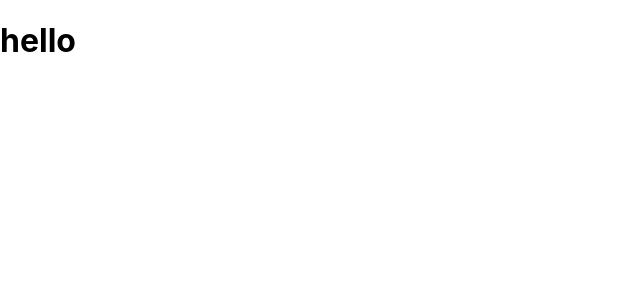
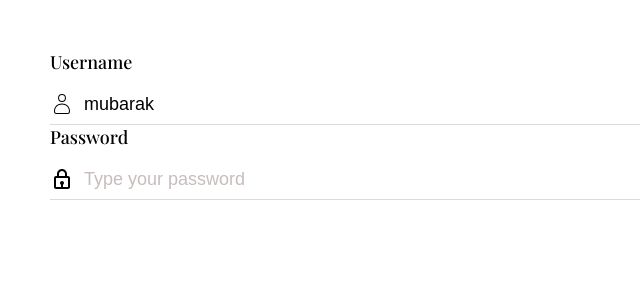
Before and after one commit to mbk97/notes, a React (Create React App) app: page / in a window 1280 px wide. Shown: the top 300 px of the page, without its empty margins (0-640 px from the left). Built offline with nearby package versions, Linux system fonts and the light colour scheme.

Commit message:
this commit contains the reuseable input component

```diff
--- a/package.json
+++ b/package.json
@@ -13,6 +13,7 @@
     "@types/styled-components": "^5.1.26",
     "react": "^18.2.0",
     "react-dom": "^18.2.0",
+    "react-icons": "^4.7.1",
     "react-scripts": "5.0.1",
     "styled-components": "^5.3.6",
     "typescript": "^4.9.4",
--- a/public/index.html
+++ b/public/index.html
@@ -15,6 +15,17 @@
       user's mobile device or desktop. See https://developers.google.com/web/fundamentals/web-app-manifest/
     -->
     <link rel="manifest" href="%PUBLIC_URL%/manifest.json" />
+    <link rel="preconnect" href="https://fonts.googleapis.com" />
+    <link rel="preconnect" href="https://fonts.gstatic.com" crossorigin />
+    <link
+      href="https://fonts.googleapis.com/css2?family=Playfair+Display:wght@400;500;600&display=swap"
+      rel="stylesheet"
+    />
+    <link
+      href="https://fonts.googleapis.com/css2?family=Bitter:wght@500&family=Playfair+Display:wght@400;500;600&display=swap"
+      rel="stylesheet"
+    />
+
     <!--
       Notice the use of %PUBLIC_URL% in the tags above.
       It will be replaced with the URL of the `public` folder during the build.
--- a/src/App.tsx
+++ b/src/App.tsx
@@ -1,9 +1,33 @@
 import React from "react";
+import AuthInput from "./components/Inputs/AuthInput";
+import { GlobalStyle } from "./GlobalStyle/GlobalStyle";
+import { CiUser } from "react-icons/ci";
+import { BiLock } from "react-icons/bi";
 
 function App() {
   return (
-    <div className="App">
-      <h1>hello</h1>
+    <div
+      className="App"
+      style={{
+        margin: "50px",
+      }}
+    >
+      <GlobalStyle />
+      <AuthInput
+        type="text"
+        placeholder="Type your username"
+        Icon={CiUser}
+        name="name"
+        labelTitle="Username"
+        value="mubarak"
+      />
+      <AuthInput
+        type="password"
+        placeholder="Type your password"
+        Icon={BiLock}
+        name="password"
+        labelTitle="Password"
+      />
     </div>
   );
 }
--- /dev/null
+++ b/src/GlobalStyle/GlobalStyle.ts
@@ -0,0 +1,15 @@
+import { createGlobalStyle } from "styled-components";
+
+export const GlobalStyle = createGlobalStyle`
+*{
+    padding: 0;
+    margin: 0;
+}
+
+body{
+    font-family: 'Playfair Display', serif;
+    /* font-family: 'Bitter', serif; */
+    /*use this commented fonts for headers */
+}
+
+`;
--- /dev/null
+++ b/src/components/Inputs/AuthInput.tsx
@@ -0,0 +1,76 @@
+import React from "react";
+import styled from "styled-components";
+
+interface InputProps {
+  type: string;
+  placeholder: string;
+  Icon: React.ElementType;
+  name: string;
+  labelTitle: string;
+  value?: string;
+  onChange?: (e: React.ChangeEvent<HTMLInputElement>) => void;
+}
+
+const InputWrapper = styled.div`
+  display: flex;
+  gap: 10px;
+  border-bottom: 1px solid #dbdbdb;
+  width: 100%;
+  align-items: center;
+  margin-top: 10px;
+`;
+
+const Input = styled.input`
+  border: 0;
+  height: 40px;
+  outline: 0;
+  width: 300px;
+  font-size: 18px;
+
+  ::placeholder {
+    color: rgb(199, 189, 189);
+  }
+
+  @media (max-width: 600px) {
+    font-size: 16px;
+  }
+`;
+
+const Label = styled.label`
+  font-weight: 500;
+  font-size: 18px;
+  @media (max-width: 600px) {
+    font-size: 16px;
+  }
+`;
+
+const AuthInput = ({
+  type,
+  placeholder,
+  Icon,
+  name,
+  labelTitle,
+  value,
+  onChange,
+}: InputProps) => {
+  return (
+    <>
+      <Label htmlFor={name}>{labelTitle}</Label>
+      <InputWrapper>
+        <Icon
+          style={{
+            fontSize: "1.5rem",
+          }}
+        />
+        <Input
+          type={type}
+          placeholder={placeholder}
+          onChange={onChange}
+          value={value}
+        />
+      </InputWrapper>
+    </>
+  );
+};
+
+export default AuthInput;
```
Also changed, not shown: 1 other file (tests, documents, lock files or other folders).
